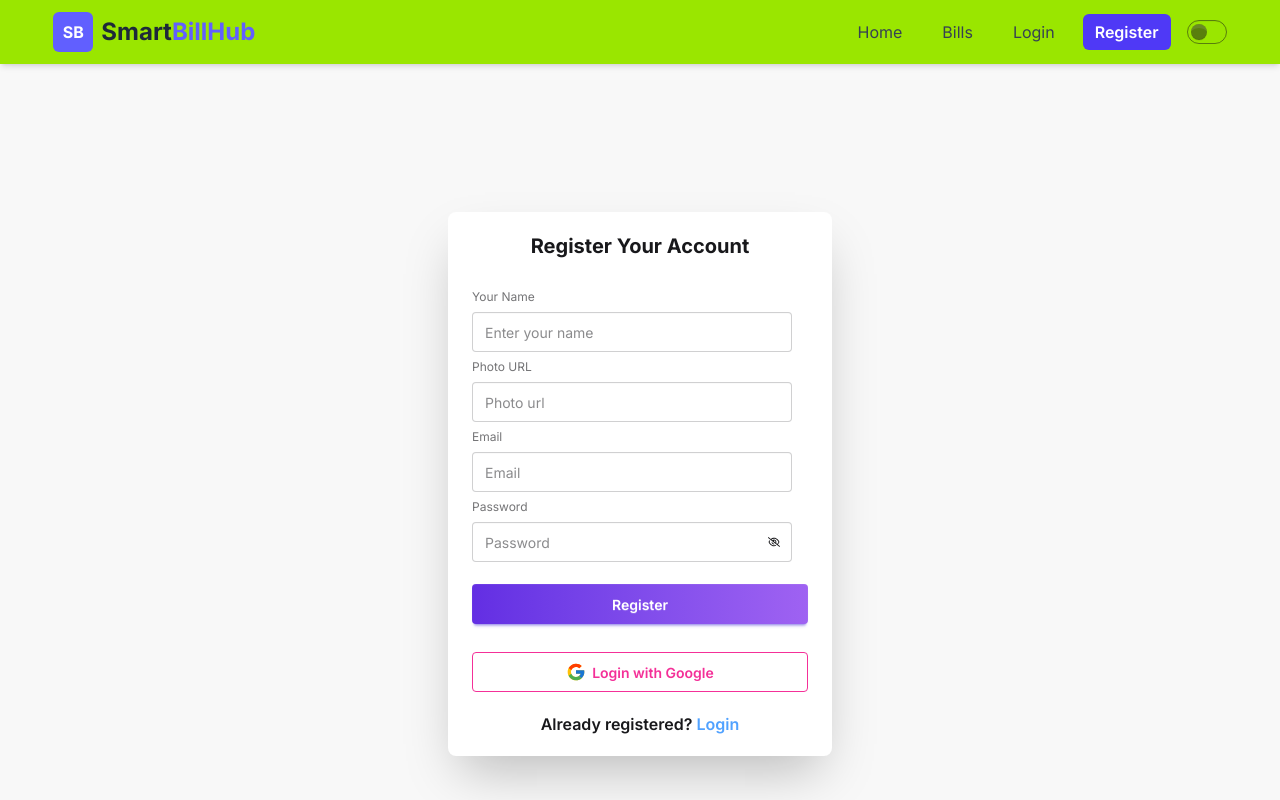
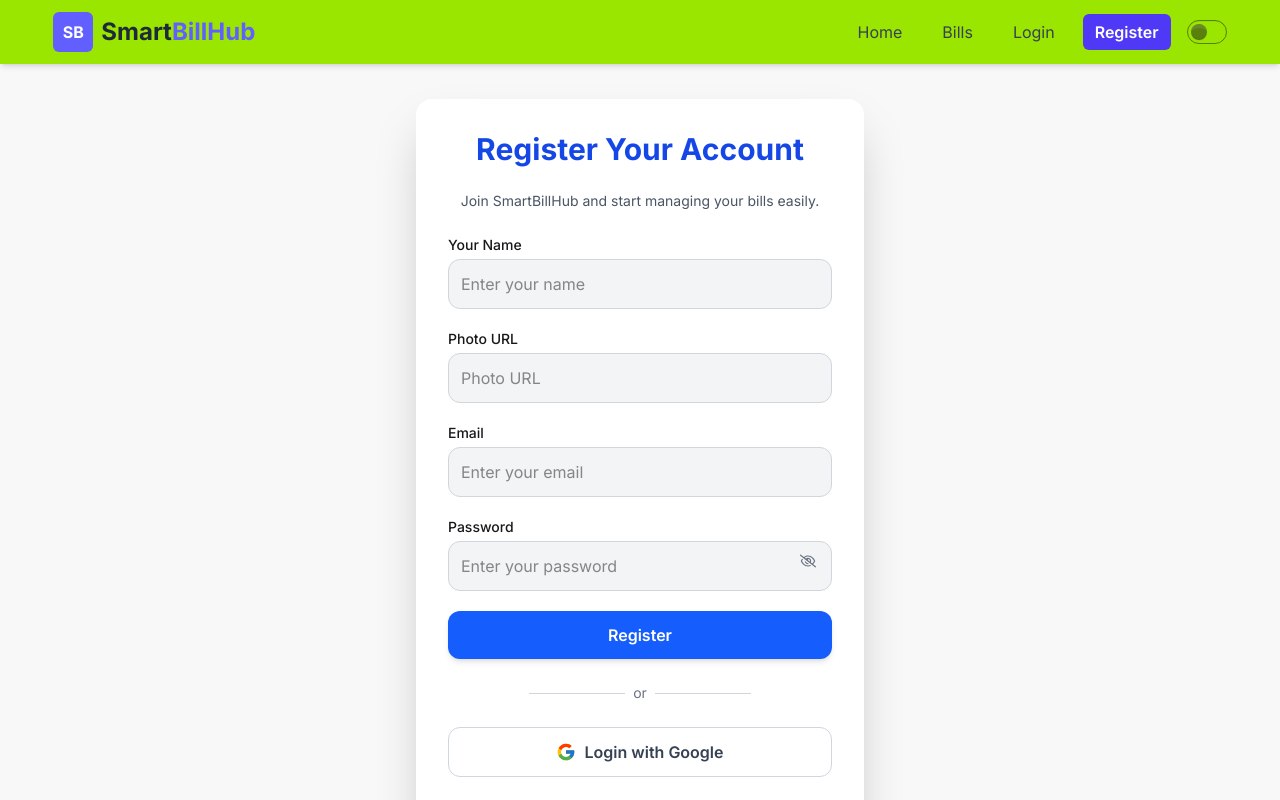
Before and after one commit to Takdirul-Rijan/utility-bill-management-client, a React (Vite) app: page /auth/register in a window 1280 px wide. Shown: the top 800 px of the page. Built offline with nearby package versions, Linux system fonts and the light colour scheme; no server answers.

Commit message:
Applied dynamic titles for each route

```diff
--- a/index.html
+++ b/index.html
@@ -2,7 +2,7 @@
 <html lang="en" data-theme="light">
   <head>
     <meta charset="UTF-8" />
-    <link rel="icon" type="image/svg+xml" href="/vite.svg" />
+    <link rel="icon" type="image/svg+xml" href="/utility.png" />
     <meta name="viewport" content="width=device-width, initial-scale=1.0" />
     <title>utility-bill-management-client</title>
   </head>
--- a/src/pages/AllBills.jsx
+++ b/src/pages/AllBills.jsx
@@ -8,6 +8,10 @@
   const [categories, setCategories] = useState([]);
   const [loading, setLoading] = useState(true);
   const [selectedCategory, setSelectedCategory] = useState("All");
+
+  useEffect(() => {
+    document.title = "Bills";
+  }, []);
 
   useEffect(() => {
     fetch("http://localhost:3000/all-bills")
--- a/src/pages/BillDetails.jsx
+++ b/src/pages/BillDetails.jsx
@@ -1,4 +1,4 @@
-import React, { use, useState } from "react";
+import React, { use, useEffect, useState } from "react";
 import { CiLocationOn } from "react-icons/ci";
 import { FaSackDollar } from "react-icons/fa6";
 import { IoArrowBack } from "react-icons/io5";
@@ -47,13 +47,17 @@
       });
   };
 
+  useEffect(() => {
+    document.title = bill.title;
+  }, [bill.title]);
+
   return (
     <section className="min-h-screen bg-gradient-to-b from-gray-50 to-white py-12 px-4 md:px-10">
       <div className="max-w-5xl mx-auto bg-white rounded-2xl shadow-lg overflow-hidden hover:shadow-xl transition">
         <div className="h-[300px] md:h-[450px] w-full overflow-hidden">
           <img
             src={bill.image}
-            alt={bill.title}
+            alt=""
             className="w-full h-full object-center"
           />
         </div>
--- a/src/pages/ContactUs.jsx
+++ b/src/pages/ContactUs.jsx
@@ -1,8 +1,11 @@
-import React from "react";
+import React, { useEffect } from "react";
 import { FaEnvelope, FaMapMarkerAlt, FaPhoneAlt } from "react-icons/fa";
 import Swal from "sweetalert2";
 
 const ContactUs = () => {
+  useEffect(() => {
+    document.title = "Contact Us";
+  }, []);
   const handleSendMessage = (e) => {
     e.preventDefault();
     Swal.fire({
--- a/src/pages/Error.jsx
+++ b/src/pages/Error.jsx
@@ -1,8 +1,11 @@
-import React from "react";
+import React, { useEffect } from "react";
 import { useNavigate } from "react-router";
 
 const Error = () => {
   const navigate = useNavigate();
+  useEffect(() => {
+    document.title = "Error - 404";
+  }, []);
   return (
     <section className="min-h-screen flex flex-col justify-center items-center bg-gradient-to-br from-pink-100 via-purple-100 to-blue-100 dark:from-gray-900 dark:via-gray-800 dark:to-gray-950 transition-all duration-300 px-6 text-center">
       <h1 className="text-9xl font-extrabold text-pink-500 dark:text-pink-400 animate-bounce">
--- a/src/pages/Home.jsx
+++ b/src/pages/Home.jsx
@@ -1,4 +1,4 @@
-import React from "react";
+import React, { useEffect } from "react";
 import Banner from "../components/Banner";
 import CategoryCard from "../components/CategoryCard";
 import RecentBills from "./RecentBills";
@@ -6,6 +6,9 @@
 import Testimonials from "../components/Testimonials";
 
 const Home = () => {
+  useEffect(() => {
+    document.title = "Home - SmartBillHub";
+  }, []);
   return (
     <div>
       <Banner></Banner>
--- a/src/pages/Login.jsx
+++ b/src/pages/Login.jsx
@@ -1,4 +1,4 @@
-import { use, useState } from "react";
+import { use, useEffect, useState } from "react";
 import { AuthContext } from "../provider/AuthProvider";
 import { Link, Navigate, useLocation, useNavigate } from "react-router";
 import Swal from "sweetalert2";
@@ -78,69 +78,92 @@
       });
   };
 
+  useEffect(() => {
+    document.title = "Login";
+  }, []);
+
   return (
-    <div className="flex justify-center min-h-screen items-center">
-      <title>Login</title>
-      <div className="card bg-base-100 w-full max-w-sm shrink-0 shadow-2xl py-5">
-        <h2 className="font-bold text-xl text-center">Login Your Account</h2>
+    <div className="flex justify-center items-center min-h-screen px-4">
+      <div className="w-full max-w-md bg-white dark:bg-gray-800 rounded-2xl shadow-2xl p-8 space-y-6 backdrop-blur-md">
+        <h2 className="font-bold text-3xl text-center text-blue-700 dark:text-blue-400">
+          Login to SmartBillHub
+        </h2>
+        <p className="text-center text-gray-600 dark:text-gray-300 text-sm">
+          Welcome back! Please login to your account.
+        </p>
+
         <form onSubmit={handleLogIn}>
-          <div className="card-body">
-            <fieldset className="fieldset">
-              <label className="label">Email</label>
+          <div className="space-y-5">
+            <div>
+              <label className="block text-sm font-medium mb-1">Email</label>
               <input
                 name="email"
                 type="email"
-                className="input"
-                placeholder="Email"
+                className="w-full p-3 rounded-xl bg-gray-100 dark:bg-gray-700 dark:text-white border border-gray-300 dark:border-gray-600 focus:ring-2 focus:ring-blue-400 outline-none"
+                placeholder="Enter your email"
                 required
                 value={emailPrefill}
                 onChange={(e) => setEmailPrefill(e.target.value)}
               />
-              <label className="label">Password</label>
+            </div>
+
+            <div>
+              <label className="block text-sm font-medium mb-1">Password</label>
               <div className="relative">
                 <input
                   type={showPassword ? "text" : "password"}
                   name="password"
-                  className="input"
-                  placeholder="Password"
+                  className="w-full p-3 rounded-xl bg-gray-100 dark:bg-gray-700 dark:text-white border border-gray-300 dark:border-gray-600 focus:ring-2 focus:ring-blue-400 outline-none"
+                  placeholder="Enter your password"
                   required
                 />
                 <button
                   type="button"
                   onClick={handleToggleShowPassword}
-                  className=" btn-xs absolute top-3.5 right-7 "
+                  className="absolute top-3 right-4 text-gray-500 hover:text-blue-600"
                 >
                   {showPassword ? <FaEye /> : <FaEyeSlash />}
                 </button>
               </div>
+            </div>
+
+            <div className="flex justify-end">
               <Link
-                to="/auth/forgot-password"
                 state={{ email: emailPrefill }}
-                className="link link-hover"
+                className="text-sm text-blue-500 hover:underline"
               >
                 Forgot password?
               </Link>
+            </div>
 
-              <button type="submit" className="btn btn-primary mt-4">
+            <button
+              type="submit"
+              className="w-full bg-blue-600 hover:bg-blue-700 text-white font-semibold py-3 rounded-xl transition shadow-md hover:shadow-lg"
+            >
               Login
             </button>
-            </fieldset>
           </div>
         </form>
-        <div className="flex justify-center">
+
+        <div className="flex justify-center items-center gap-2">
+          <div className="h-[1px] bg-gray-300 w-1/4"></div>
+          <p className="text-sm text-gray-500 dark:text-gray-400">or</p>
+          <div className="h-[1px] bg-gray-300 w-1/4"></div>
+        </div>
+
         <button
           onClick={handleGoogleLogin}
-            className="btn btn-secondary btn-outline w-[336px]"
+          className="w-full flex items-center justify-center gap-2 border border-gray-300 dark:border-gray-600 py-3 rounded-xl hover:bg-gray-100 dark:hover:bg-gray-700 transition font-semibold text-gray-700 dark:text-gray-200"
         >
           <FcGoogle size={20} /> Login with Google
         </button>
-        </div>
-        <p className="pt-5 text-center font-semibold">
+
+        <p className="text-center text-gray-700 dark:text-gray-300 font-medium pt-3">
           New to our platform?{" "}
           <Link
             to={"/auth/register"}
             state={{ from: location.state?.from || "/" }}
-            className="text-blue-400"
+            className="text-blue-500 hover:underline"
           >
             Register
           </Link>
--- a/src/pages/MyPayBills.jsx
+++ b/src/pages/MyPayBills.jsx
@@ -13,6 +13,7 @@
   useEffect(() => {
     const myBills = () => {
       // console.log(user?.email);
+      document.title = "My Pay Bills";
 
       fetch(`http://localhost:3000/my-bills?email=${user.email}`)
         .then((res) => res.json())
@@ -127,7 +128,7 @@
 
       <button
         onClick={downloadPDF}
-        className="mb-4 px-4 py-2 bg-blue-600 text-white rounded"
+        className="mb-4 px-4 py-2 bg-blue-600 hover:bg-amber-600 text-white rounded"
       >
         Download Report
       </button>
--- a/src/pages/Register.jsx
+++ b/src/pages/Register.jsx
@@ -1,8 +1,8 @@
-import { use, useState } from "react";
+import { use, useEffect, useState } from "react";
 import { AuthContext } from "../provider/AuthProvider";
 import { Link, useLocation, useNavigate } from "react-router";
 import Swal from "sweetalert2";
-import { FaEye, FaEyeSlash, FaRegEyeSlash } from "react-icons/fa6";
+import { FaEye, FaRegEyeSlash } from "react-icons/fa6";
 import { FcGoogle } from "react-icons/fc";
 
 const Register = () => {
@@ -83,49 +83,69 @@
       });
   };
 
+  useEffect(() => {
+    document.title = "Register";
+  }, []);
+
   return (
-    <div className="flex justify-center min-h-screen items-center">
-      <title>Register</title>
-      <div className="card bg-base-100 w-full max-w-sm shrink-0 shadow-2xl py-5">
-        <h2 className="font-bold text-xl text-center">Register Your Account</h2>
+    <div className="flex justify-center items-center min-h-screen px-4">
+      <div className="w-full max-w-md bg-white dark:bg-gray-800 rounded-2xl shadow-2xl p-8 space-y-6 backdrop-blur-md">
+        <h2 className="font-bold text-3xl text-center text-blue-700 dark:text-blue-400">
+          Register Your Account
+        </h2>
+        <p className="text-center text-gray-600 dark:text-gray-300 text-sm">
+          Join SmartBillHub and start managing your bills easily.
+        </p>
+
         <form onSubmit={handleRegister}>
-          <div className="card-body">
-            <fieldset className="fieldset">
-              <label className="label">Your Name</label>
+          <div className="space-y-5">
+            <div>
+              <label className="block text-sm font-medium mb-1">
+                Your Name
+              </label>
               <input
                 name="name"
                 type="text"
-                className="input"
+                className="w-full p-3 rounded-xl bg-gray-100 dark:bg-gray-700 dark:text-white border border-gray-300 dark:border-gray-600 focus:ring-2 focus:ring-blue-400 outline-none"
                 placeholder="Enter your name"
-                pattern="[A-Za-z.\s]+"
+                pattern="[A-Za-z.\\s]+"
                 title="Please enter letters only"
                 required
               />
+            </div>
 
-              <label className="label">Photo URL</label>
+            <div>
+              <label className="block text-sm font-medium mb-1">
+                Photo URL
+              </label>
               <input
                 name="photo"
                 type="text"
-                className="input"
-                placeholder="Photo url"
+                className="w-full p-3 rounded-xl bg-gray-100 dark:bg-gray-700 dark:text-white border border-gray-300 dark:border-gray-600 focus:ring-2 focus:ring-blue-400 outline-none"
+                placeholder="Photo URL"
                 required
               />
+            </div>
 
-              <label className="label">Email</label>
+            <div>
+              <label className="block text-sm font-medium mb-1">Email</label>
               <input
                 name="email"
                 type="email"
-                className="input"
-                placeholder="Email"
+                className="w-full p-3 rounded-xl bg-gray-100 dark:bg-gray-700 dark:text-white border border-gray-300 dark:border-gray-600 focus:ring-2 focus:ring-blue-400 outline-none"
+                placeholder="Enter your email"
                 required
               />
-              <label className="label">Password</label>
+            </div>
+
+            <div>
+              <label className="block text-sm font-medium mb-1">Password</label>
               <div className="relative">
                 <input
                   type={showPassword ? "text" : "password"}
                   name="password"
-                  className="input"
-                  placeholder="Password"
+                  className="w-full p-3 rounded-xl bg-gray-100 dark:bg-gray-700 dark:text-white border border-gray-300 dark:border-gray-600 focus:ring-2 focus:ring-blue-400 outline-none"
+                  placeholder="Enter your password"
                   pattern="(?=.*[a-z])(?=.*[A-Z]).{6,}"
                   title="Password must have at least 1 uppercase letter, 1 lowercase letter, and be at least 6 characters long"
                   required
@@ -133,29 +153,38 @@
                 <button
                   type="button"
                   onClick={handleToggleShowPassword}
-                  className=" btn-xs absolute top-3.5 right-7 "
+                  className="absolute top-3 right-4 text-gray-500 hover:text-blue-600"
                 >
                   {showPassword ? <FaEye /> : <FaRegEyeSlash />}
                 </button>
               </div>
+            </div>
 
-              <button type="submit" className="btn btn-primary mt-4">
+            <button
+              type="submit"
+              className="w-full bg-blue-600 hover:bg-blue-700 text-white font-semibold py-3 rounded-xl transition shadow-md hover:shadow-lg"
+            >
               Register
             </button>
-            </fieldset>
           </div>
         </form>
-        <div className="flex justify-center">
+
+        <div className="flex justify-center items-center gap-2">
+          <div className="h-[1px] bg-gray-300 w-1/4"></div>
+          <p className="text-sm text-gray-500 dark:text-gray-400">or</p>
+          <div className="h-[1px] bg-gray-300 w-1/4"></div>
+        </div>
+
         <button
           onClick={handleGoogleLogin}
-            className="btn btn-secondary btn-outline w-[336px]"
+          className="w-full flex items-center justify-center gap-2 border border-gray-300 dark:border-gray-600 py-3 rounded-xl hover:bg-gray-100 dark:hover:bg-gray-700 transition font-semibold text-gray-700 dark:text-gray-200"
         >
           <FcGoogle size={20} /> Login with Google
         </button>
-        </div>
-        <p className="pt-5 text-center font-semibold">
+
+        <p className="text-center text-gray-700 dark:text-gray-300 font-medium pt-3">
           Already registered?{" "}
-          <Link to={"/auth/login"} className="text-blue-400">
+          <Link to={"/auth/login"} className="text-blue-500 hover:underline">
             Login
           </Link>
         </p>
```
Also changed, not shown: public/utility.png (added). Lines whose indentation alone changed are shown as unchanged.
